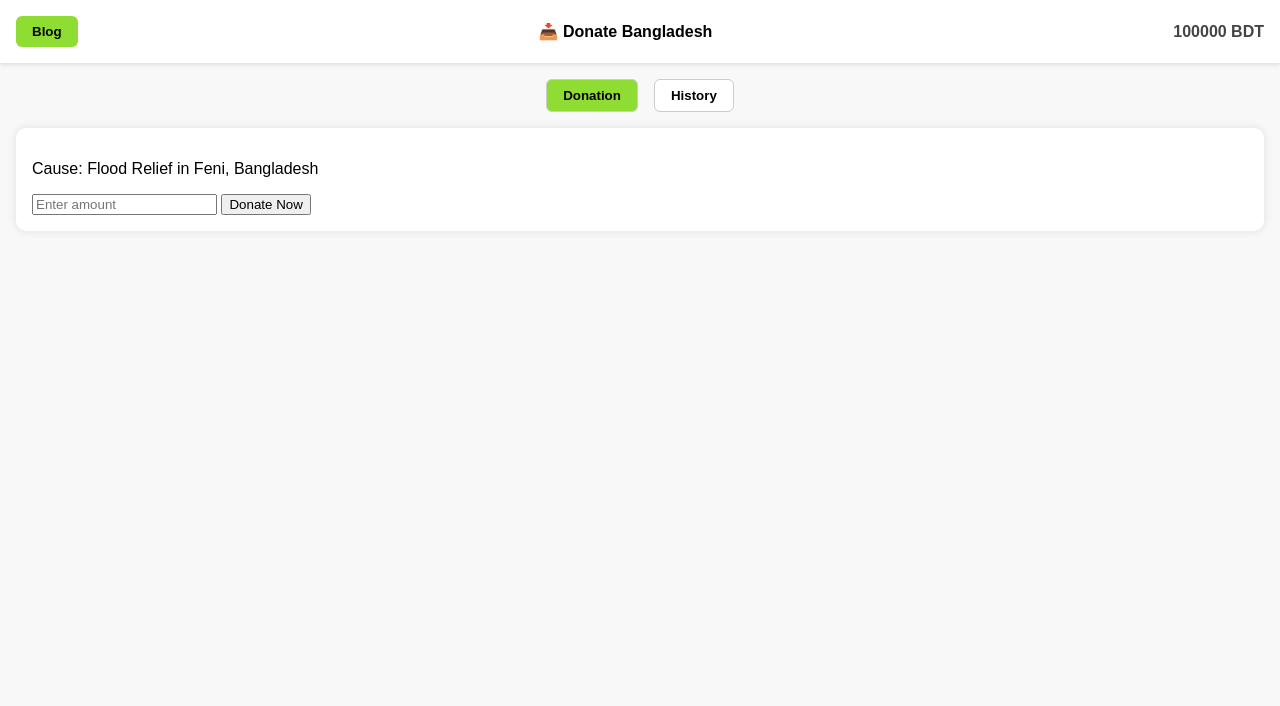
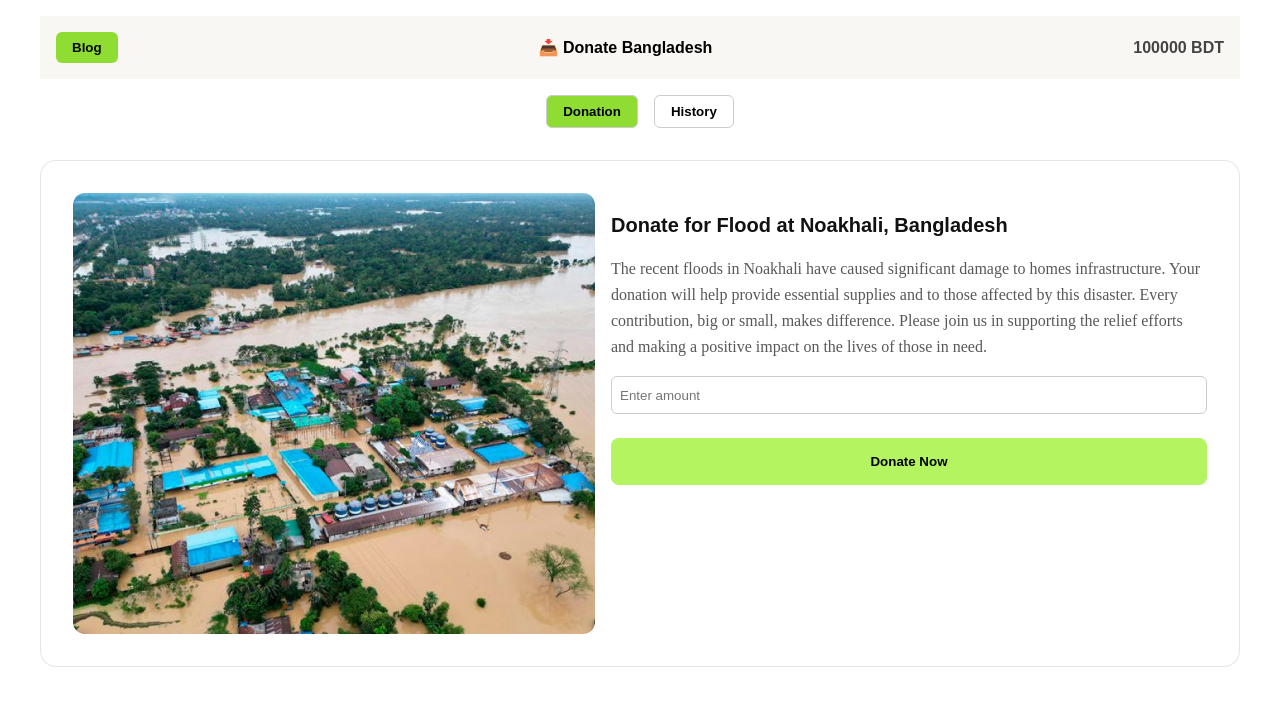
Before and after one commit to mizanur-rahman41/assignment-5, a plain HTML site: page assignment-5/donate.html in a window 1280 px wide. Drawn offline with Linux system fonts and the light colour scheme.

Commit message:
design update

```diff
--- a/assignment-5/donate.css
+++ b/assignment-5/donate.css
@@ -1,15 +1,34 @@
     body {
       font-family: sans-serif;
       margin: 0;
-      background: #f8f8f8;
+      background: #FFF;
+    }
+    h2 {
+        color: #111;
+        font-size: 20px;
+        font-style: normal;
+        font-weight: 700;
+        line-height: 30px;
+    }
+    p{
+        color: rgba(17, 17, 17, 0.70);
+        font-family: Lexend;
+        font-size: 16px;
+        font-style: normal;
+        font-weight: 300;
+        line-height: 26px;
+    }
+    .container{
+        max-width: 1200px;
+        margin: 0 auto;
+        padding: 1rem;
     }
     header {
       display: flex;
       justify-content: space-between;
       align-items: center;
       padding: 1rem;
-      background: #fff;
-      box-shadow: 0 2px 4px rgba(0,0,0,0.1);
+      background: #F9F7F3;
     }
     header .logo {
       font-weight: bold;
@@ -29,6 +48,14 @@
       border: none;
       cursor: pointer;
     }
+    .modal-button{
+        background: #F2F2F2;
+        padding: 0.5rem 1rem;
+        border-radius: 6px;
+        font-weight: bold;
+        border: none;
+        cursor: pointer;
+    }
     .tabs {
       display: flex;
       justify-content: center;
@@ -46,15 +73,38 @@
       background: #8fdd32;
       color: #000;
     }
+    input[type="text"], input[type="number"] {
+      padding: 0.5rem;
+      border: 1px solid #ccc;
+      border-radius: 6px;
+      margin-bottom: 1rem;
+      height: 20px;
+    }
     .content {
-      padding: 1rem;
+      padding: 32px;
+      border-radius: 16px;
+      border: 1px solid rgba(17, 17, 17, 0.10);
+      background: #FFF;
+      margin-bottom: 1rem;
+      margin-top: 2rem;
     }
-    .donation-box {
-      background: white;
-      border-radius: 10px;
-      padding: 1rem;
-      box-shadow: 0 0 10px rgba(0,0,0,0.1);
-      margin-bottom: 1rem;
+    .donate-content {
+      display: flex;
+      gap: 1rem;
+    }
+    .donation-form{
+        display: flex;
+        flex-direction: column;
+        gap: 8px;
+    }
+   .donate-btn {
+      padding: 16px 32px;
+      border-radius: 6px;
+      font-weight: bold;
+      border: none;
+      cursor: pointer;
+      border-radius: 8px;
+      background: #B4F461;
     }
     .modal {
       position: fixed;
--- a/assignment-5/donate.html
+++ b/assignment-5/donate.html
@@ -1,12 +1,13 @@
 <!DOCTYPE html>
 <html lang="en">
   <head>
-  <meta charset="UTF-8">
-  <meta name="viewport" content="width=device-width, initial-scale=1.0">
+    <meta charset="UTF-8" />
+    <meta name="viewport" content="width=device-width, initial-scale=1.0" />
     <title>Donate Bangladesh</title>
-  <link rel="stylesheet" href="/assignment-5/donate.css">
+    <link rel="stylesheet" href="/assignment-5/donate.css" />
   </head>
   <body>
+    <div class="container">
       <header>
         <button class="nav-btn" onclick="goToBlog()">Blog</button>
         <div class="logo">📥 Donate Bangladesh</div>
@@ -14,29 +15,42 @@
       </header>
 
       <div class="tabs">
-    <button id="donateTab" class="active" onclick="showTab('donate')">Donation</button>
+        <button id="donateTab" class="active" onclick="showTab('donate')">
+          Donation
+        </button>
         <button id="historyTab" onclick="showTab('history')">History</button>
       </div>
 
       <div class="content">
-    <div id="donateContent">
+        <div class="donate-content" id="donateContent">
+          <img src="/assignment-5/assets/feni.png" alt="">
           <div class="donation-box">
-        <p>Cause: Flood Relief in Feni, Bangladesh</p>
-        <input type="number" id="donationAmount" placeholder="Enter amount" min="1">
-        <button onclick="makeDonation('Flood Relief in Feni, Bangladesh')">Donate Now</button>
+            <h2>Donate for Flood at Noakhali, Bangladesh</h2>
+            <p> The recent floods in Noakhali have caused significant damage to homes  infrastructure. Your donation will help provide essential supplies and  to those affected by this disaster. Every contribution, big or small, makes  difference. Please join us in supporting the relief efforts and making a positive impact on the lives of those in need.</p>
+           <div class="donation-form">
+            <input
+              type="number"
+              id="donationAmount"
+              placeholder="Enter amount"
+              min="1"
+            />
+            <button class="donate-btn" onclick="makeDonation('Flood Relief in Feni, Bangladesh')">
+              Donate Now
+            </button>
            </div>
           </div>
-    <div id="historyContent" style="display:none"></div>
+        </div>
+        <div id="historyContent" style="display: none"></div>
       </div>
 
       <div class="modal" id="confirmationModal">
         <div class="modal-content">
           <h2>Congrats! 🎉</h2>
           <p>You have donated for humankind <strong>successfully</strong>.</p>
-      <button onclick="closeModal()">Close confirmation</button>
+          <button class="modal-button" onclick="closeModal()">Close confirmation</button>
         </div>
       </div>
-
+    </div>
     <script src="/assignment-5/donate.js"></script>
   </body>
 </html>
```
Also changed, not shown: assignment-5/assets/blog.html (added, +11 -0 lines). Lines whose indentation alone changed are shown as unchanged.
